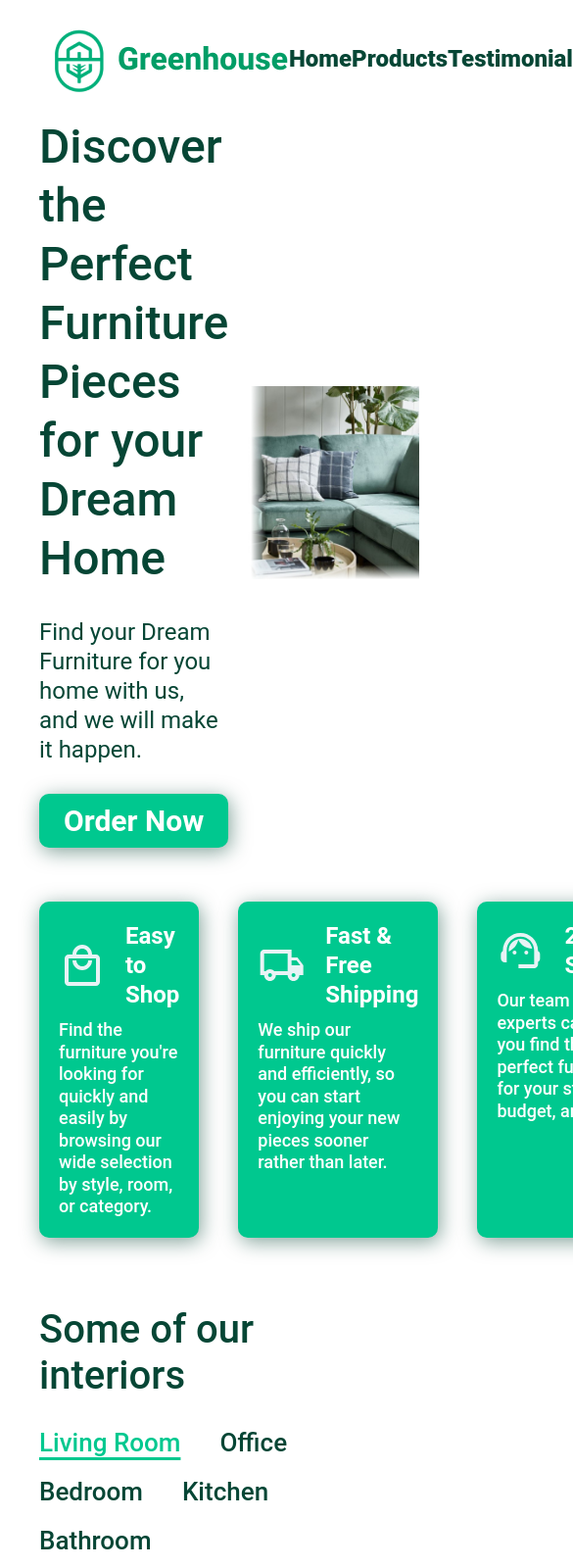
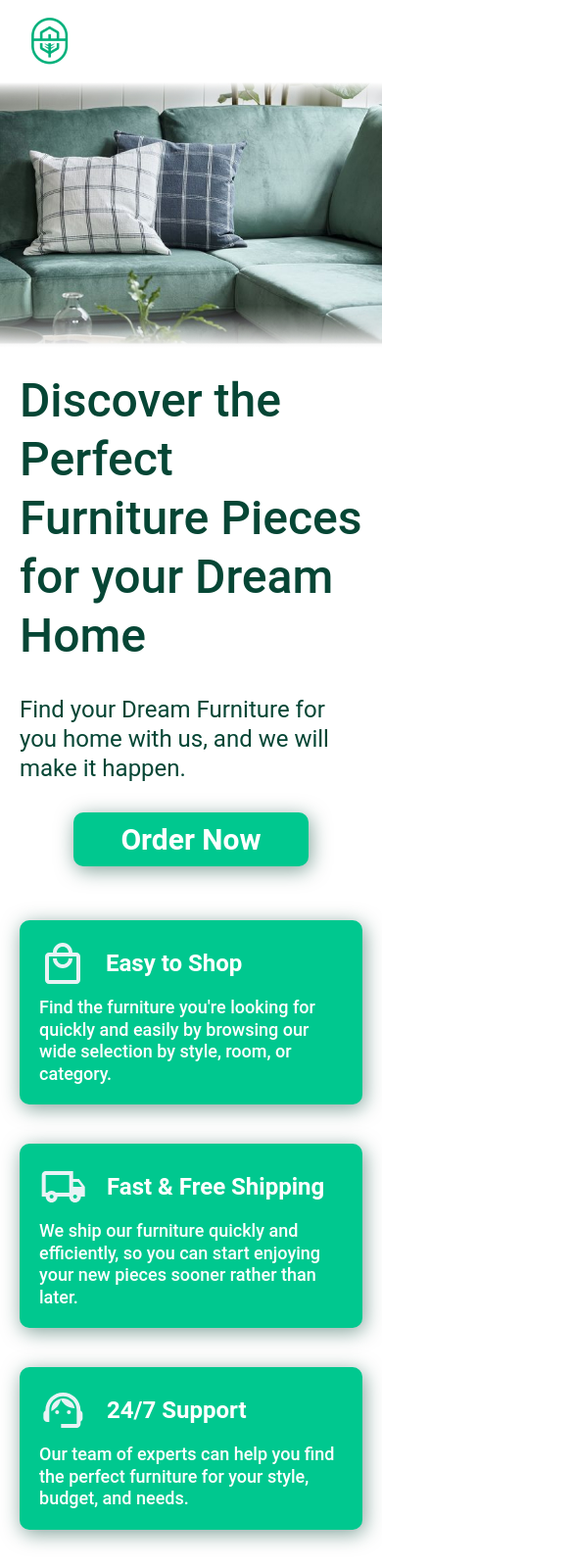
Before and after one commit to SamborskiyD/furniture-landing-page, a plain HTML site: page index.html in a window 390 px wide. Shown: the top 1600 px of the page at 98% size, 585 px wide, since content can reach past the window. Drawn offline with Linux system fonts and the light colour scheme; a web font is replaced by a local one.

Commit message:
added responsive styles for 768px breakpoint

```diff
--- a/index.html
+++ b/index.html
@@ -13,7 +13,11 @@
 
 <body>
     <header class="header">
-        <img src="./images/common/Logo.png" alt="logo" class="logo">
+        <picture class="hero__picture">
+            <source media="(min-width: 769px)" srcset="./images/common/logo.png">
+            <source media="(max-width: 768px)" srcset="../images/common/logo-mobile.png">
+            <img src="./images/common/logo.png" alt="logo" class="logo">
+        </picture>
         <nav class="header__navbar">
             <a href="#hero" class="header__navbar__item">Home</a>
             <a href="#products" class="header__navbar__item">Products</a>
@@ -31,7 +35,11 @@
                 </p>
                 <a href="" class="green-button">Order Now</a>
             </div>
-            <img src="./images/hero/hero-image.jpg" class="hero__image" alt="green sofa">
+            <picture class="hero__picture">
+                <source media="(min-width: 769px)" srcset="./images/hero/hero-image.jpg">
+                <source media="(max-width: 768px)" srcset="./images/hero/hero-image-mobile.jpg">
+                <img src="./images/hero/hero-image.jpg" class="hero__image" alt="green sofa">
+            </picture>
         </section>
 
         <section class="features">
--- a/styles.css
+++ b/styles.css
@@ -73,10 +73,12 @@ body {
     line-height: 1.25em;
     margin: 30px 0;
 }
+.hero__content, .hero__picture{
+    width: 50%;
+}
 
-.hero__image {
-    height: auto;
-    width: 50%;
+.hero__image{
+    width: 100%;
 }
 
 /* Buttons */
@@ -122,14 +124,14 @@ body {
 
 .features {
     display: flex;
-    align-items: stretch;
-    justify-content: space-between;
+    justify-content: space-evenly;
     gap: 40px;
     margin: 55px 0;
     padding: 0 40px;
 }
 
 .feature {
+    max-width: 425px;
     background-color: #00C88F;
     color: #FFFFFF;
     box-shadow: 2px 4px 20px 0px rgba(6, 70, 53, 0.50);
@@ -204,11 +206,11 @@ body {
     animation: fade 2s;
 }
 
-.product:nth-child(even){
+.product:nth-child(even) {
     flex-direction: row-reverse;
 }
 
-.product_active{
+.product_active {
     display: flex;
 }
 
@@ -325,7 +327,7 @@ body {
 
 /* Footer  */
 
-.footer{
+.footer {
     padding: 20px 40px;
     background-color: #E8F3F5;
     display: flex;
@@ -336,7 +338,7 @@ body {
     row-gap: 30px;
 }
 
-.social-icons{
+.social-icons {
     max-width: 400px;
     width: 100%;
     display: flex;
@@ -345,7 +347,7 @@ body {
     gap: 40px;
 }
 
-.links{
+.links {
     max-width: 400px;
     width: 100%;
     display: flex;
@@ -354,82 +356,175 @@ body {
     gap: 40px;
 }
 
-.link{
+.link {
     color: #064635;
     font-size: 24px;
     font-weight: 800;
     text-decoration: none;
+    text-align: center;
 }
 
 @keyframes fade {
-    from {opacity: 0;}
-    to {opacity: 1;}
+    from {
+        opacity: 0;
+    }
+
+    to {
+        opacity: 1;
+    }
 }
 
 
 @media(max-width: 1024px) {
+    .header__navbar {
+        gap: 40px;
+        justify-content: center;
+    }
+
+    .header__navbar__item {
+        font-size: 20px;
+    }
+
     .hero__title {
         font-size: 48px;
     }
+
     .hero__description {
         font-size: 24px;
     }
-    .green-button{
+
+    .green-button {
         max-width: 240px;
         font-size: 30px;
     }
-    .green-button_size_small{
+
+    .green-button_size_small {
         max-width: 180px;
         font-size: 24px;
     }
-    .subtitle{
+
+    .subtitle {
         font-size: 40px;
     }
-    .feature__title{
+
+    .feature__title {
         font-size: 24px;
     }
-    .feature__text{
+
+    .feature__text {
         font-size: 18px;
     }
-    .products__navbar{
+
+    .products__navbar {
         column-gap: 40px;
     }
-    .products__navbar__item{
+
+    .products__navbar__item {
         font-size: 26px;
     }
-    .product__content{
+
+    .product__content {
         padding: 0 20px;
     }
-    .product__content__title{
+
+    .product__content__title {
         font-size: 30px;
     }
-    .product__content__description{
+
+    .product__content__description {
         font-size: 20px;
         margin: 20px 0;
     }
-    .card__image{
+
+    .card__image {
         width: 100px;
         margin-bottom: -60px;
     }
-    .card__content{
+
+    .card__content {
         padding-top: 80px;
     }
-    .card__content__quote{
+
+    .card__content__quote {
         font-size: 18px;
         margin-bottom: 20px;
     }
-    .card__content__name{
+
+    .card__content__name {
         font-size: 20px;
     }
-    .banner{
+
+    .banner {
         margin: 100px 0;
         min-height: 360px;
         gap: 25px;
     }
-    .banner__title{
+
+    .banner__title {
         font-size: 48px;
     }
-    .banner__description{
+
+    .banner__description {
         font-size: 20px;
     }
 }
+
+@media(max-width: 860px) {
+    .testimonials__cards {
+        flex-direction: column;
+    }
+    .card{
+        max-width: 80%;
+    }
+}
+
+@media(max-width: 768px) {
+    .header{
+        padding: 10px 20px;
+    }
+    .header__navbar {
+        display: none;
+    }
+
+    .hero {
+        flex-direction: column-reverse;
+        padding: 0;
+    }
+    .hero__content{
+        display: flex;
+        flex-direction: column;
+        align-items: center;
+        padding: 0 20px;
+    }
+
+    .hero__image{
+        width: 100%;
+    }
+    .hero__content, .hero__picture{
+        width: 100%;
+    }
+    .features {
+        flex-direction: column;
+        align-items: center;
+        padding: 0 20px;
+    }
+    .feature{
+        max-width: 500px;
+    }
+    .products{
+        padding: 0 20px;
+    }
+    .product, .product:nth-child(even) {
+        flex-direction: column;
+    }
+    .product__image {
+        width: 100%;
+    }
+    .product__content{
+        padding: 0;
+    }
+}
+
+@media(max-width: 525px) {
+
+}
```
Also changed, not shown: images/common/logo-icon.svg (deleted), images/common/logo-mobile.png (added), images/hero/hero-image-mobile.jpg (added).
